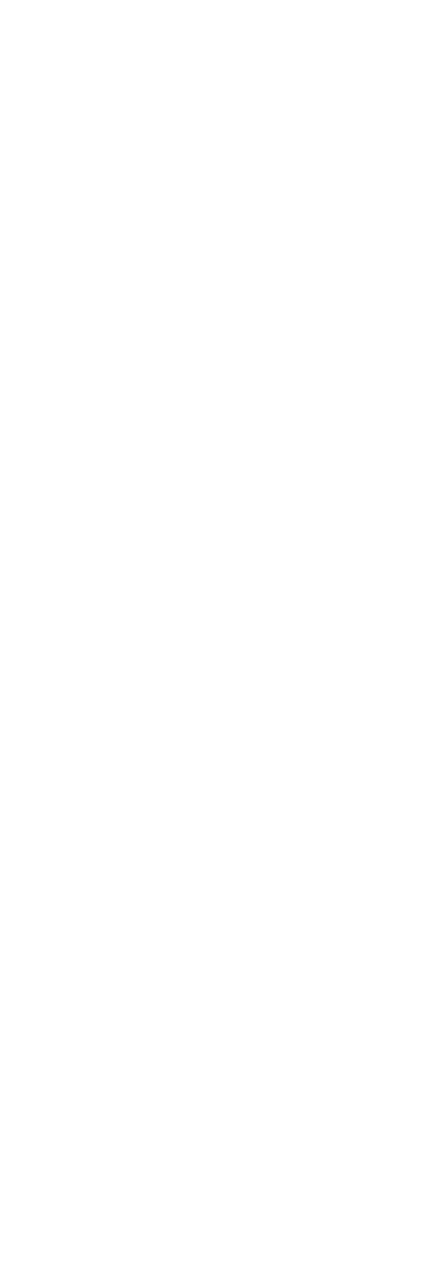
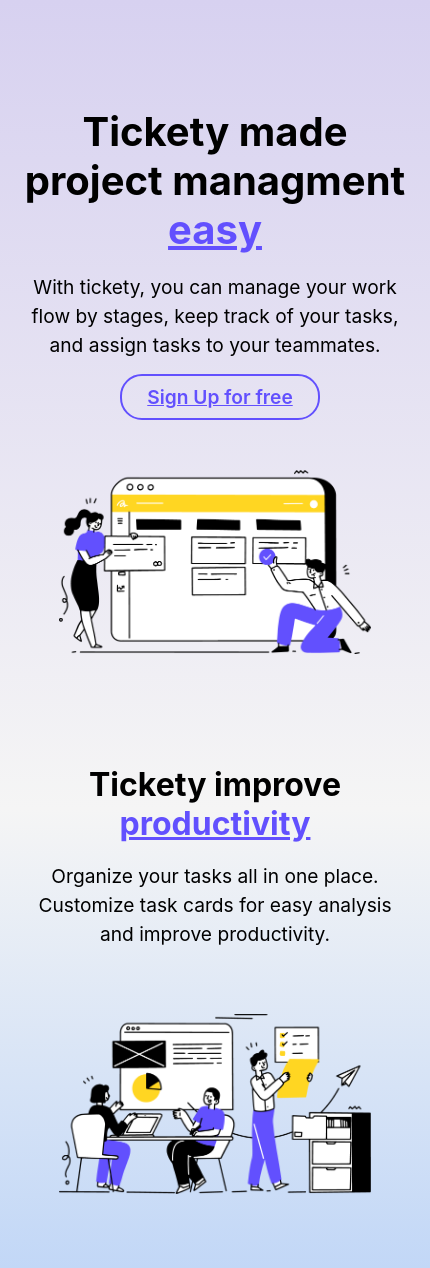
Before and after one commit to meimei-shih/meiys, a React (Create React App) app: page /tickety in a window 390 px wide. Before the commit this address had no page. Shown: the top 1268 px of the page, 430 px wide, since content can reach past the window. Before the commit the page ends 844 px from the top, so only its background shows below. Built offline with nearby package versions, Linux system fonts and the light colour scheme; the HTML template or start-up script is replaced by a standard one.

Commit message:
created router def, coming soon page & tickety splash page

```diff
--- a/src/App.tsx
+++ b/src/App.tsx
@@ -1,16 +1,11 @@
 import React from 'react';
-import { BrowserRouter as Router, Route, Routes } from 'react-router-dom';
-import ComingSoon from './screen/ComingSoon';
+import Router from './Router';
 import './App.css';
 
 const App: React.FC = () => {
   return (
     <div className='App'>
-      <Router>
-        <Routes>
-          <Route path="/" element={<ComingSoon />} />
-        </Routes>
-      </Router>
+      <Router />
     </div>
   );
 };
--- /dev/null
+++ b/src/Router.tsx
@@ -0,0 +1,17 @@
+import React from 'react';
+import { BrowserRouter, Route, Routes } from 'react-router-dom';
+import { ROUTE_DEFINITIONS } from './routeConfig';
+
+const Router: React.FC = () => {
+  return (
+    <BrowserRouter>
+      <Routes>
+        {Object.values(ROUTE_DEFINITIONS).map(({ path, element }) => (
+          <Route key={path} path={path} element={element} />
+        ))}
+      </Routes>
+    </BrowserRouter>
+  );
+};
+
+export default Router;
--- /dev/null
+++ b/src/routeConfig.tsx
@@ -0,0 +1,23 @@
+import ComingSoon from './screen/ComingSoon';
+import Tickety from './screen/Tickety';
+
+enum ROUTES {
+  HOME = 'HOME',
+  TICKETY = 'TICKETY',
+}
+
+interface RouteDefinition {
+  path: string;
+  element: React.ReactNode;
+}
+
+export const ROUTE_DEFINITIONS: Record<ROUTES, RouteDefinition> = {
+  [ROUTES.HOME]: {
+    path: '/',
+    element: <ComingSoon />,
+  },
+  [ROUTES.TICKETY]: {
+    path: '/tickety/*',
+    element: <Tickety />,
+  },
+}
--- a/src/screen/ComingSoon/ComingSoon.tsx
+++ b/src/screen/ComingSoon/ComingSoon.tsx
@@ -1,5 +1,5 @@
 import React from 'react';
-import underConstruction from '../../assets/images/under-construction.png';
+import underConstruction from 'src/assets/images/under-construction.png';
 import './ComingSoon.css';
 
 
--- /dev/null
+++ b/src/screen/Tickety/Routes.tsx
@@ -0,0 +1,18 @@
+import React from 'react';
+import { Route, Routes } from 'react-router-dom';
+import { ROUTE_DEFINITIONS } from './routeConfig';
+import './index.css';
+
+const Router: React.FC = () => {
+  return (
+    <div className="tickety-app-container">
+      <Routes>
+        {Object.values(ROUTE_DEFINITIONS).map(({ path, element }) => (
+          <Route key={path} path={path} element={element} />
+        ))}
+      </Routes>
+    </div>
+  );
+};
+
+export default Router;
--- /dev/null
+++ b/src/screen/Tickety/SplashPage.css
@@ -0,0 +1,185 @@
+.splash-page {
+    display: flex;
+    flex-direction: column;
+    justify-content: center;
+    align-items: center;
+    width: 100%;
+    min-height: calc(100vh - 60px);
+    padding: 0 20px;
+    background-color: var(--background-primary);
+    background: linear-gradient(180deg, var(--background-primary) 0%, #f5f5f5 60%, var(--background-secondary)100%);
+}
+
+/*-----------banner----------------------------------------------------------------*/
+
+.splash-page .banner {
+    display: flex;
+    flex-direction: row;
+    align-items: center;
+    max-width: 1300px;
+    margin-top: 150px;
+}
+
+.splash-page .banner-text {
+    width: 45%;
+    padding: 0 10px 0 110px;
+}
+
+.splash-page .banner-text h1 {
+    margin-bottom: 15px;
+    font-size: 2.5rem;
+}
+
+.splash-page .banner-text h1 span {
+    color: var(--text-primary);
+    text-decoration: underline;
+}
+
+.splash-page .banner-text p {
+    font-size: 1.2rem;
+    line-height: 1.8rem;
+    margin-bottom: 15px;
+}
+
+.splash-page .banner-sign-up-btn {
+    display: inline-block;
+    font-size: 1.2rem;
+    font-weight: 600;
+    line-height: 2rem;
+    color: var(--text-primary);
+    border: 2px solid var(--text-primary);
+    border-radius: 22px;
+    padding: 5px 25px;
+    margin-left: 10px;
+    transition: all 0.3s;
+}
+
+.splash-page .banner-sign-up-btn:hover {
+    background-color: var(--text-primary);
+    color: whitesmoke;
+}
+
+.splash-page .banner-img {
+    width: 55%;
+}
+
+.splash-page .banner-img img {
+    width: 100%;
+}
+
+/*-----------section one----------------------------------------------------------------*/
+
+.splash-page .section-one {
+    display: flex;
+    flex-direction: row-reverse;
+    align-items: center;
+    max-width: 1300px;
+    margin: 150px 0;
+    /* background-color: cornsilk; */
+}
+
+.splash-page .section-one-text {
+    width: 45%;
+    padding: 0 10px 0 70px;
+}
+
+.splash-page .section-one-text h2 {
+    margin-bottom: 15px;
+    font-size: 2rem;
+}
+
+.splash-page .section-one-text h2 span {
+    color: var(--text-primary);
+    text-decoration: underline;
+}
+
+.splash-page .section-one-text p {
+    font-size: 1.2rem;
+    line-height: 1.8rem;
+    margin-bottom: 15px;
+}
+
+.splash-page .section-one-img {
+    width: 55%;
+}
+
+.splash-page .section-one-img img {
+    width: 100%;
+}
+
+/* ------------------media query------------------ */
+
+/* Extra extra large */
+@media (max-width: 1400px) {}
+
+/* Extra large */
+@media (max-width: 1200px) {}
+
+
+/* Large */
+@media (max-width: 992px) {
+
+    /*-----------banner----------------------------------------------------------------*/
+
+    .splash-page .banner {
+        display: flex;
+        flex-direction: column;
+        margin-top: 60px;
+    }
+
+    .splash-page .banner-text {
+        width: 80%;
+        padding: 20px;
+        margin-bottom: 30px;
+        text-align: center;
+    }
+
+    .splash-page .banner-img {
+        width: 80%;
+    }
+
+    /*-----------section one----------------------------------------------------------------*/
+
+    .splash-page .section-one {
+        display: flex;
+        flex-direction: column;
+        margin-top: 60px;
+    }
+
+    .splash-page .section-one-text {
+        width: 80%;
+        padding: 20px;
+        margin-bottom: 30px;
+        text-align: center;
+    }
+
+    .splash-page .section-one-img {
+        width: 80%;
+    }
+
+}
+
+/* Medium */
+@media (max-width: 768px) {}
+
+/* small */
+@media (max-width: 576px) {
+
+    /*-----------banner----------------------------------------------------------------*/
+
+    .splash-page .banner-text {
+        width: 100%;
+        padding: 20px 0;
+        margin-bottom: 30px;
+        text-align: center;
+    }
+
+    /*-----------section one----------------------------------------------------------------*/
+
+    .splash-page .section-one-text {
+        width: 100%;
+        padding: 20px 0;
+        margin-bottom: 30px;
+        text-align: center;
+    }
+}
--- /dev/null
+++ b/src/screen/Tickety/SplashPage.tsx
@@ -0,0 +1,33 @@
+import { NavLink } from 'react-router-dom';
+import TicketyFlowImage from 'src/assets/images/tickety-flow.png';
+import TicketyTeamImage from 'src/assets/images/tickety-team.png';
+import { getTicketyPath } from './routeConfig';
+import './SplashPage.css';
+
+const SplashPage: React.FC = () => {
+  return (
+    <div className='splash-page'>
+      <div className='banner'>
+          <div className='banner-text'>
+          <h1>Tickety made project managment <span>easy</span></h1>
+          <p>With tickety, you can manage your work flow by stages, keep track of your tasks, and assign tasks to your teammates.</p>
+          <NavLink className='banner-sign-up-btn' to={getTicketyPath('TICKETY_SIGNUP_PAGE')}>Sign Up for free</NavLink>
+          </div>
+          <div className='banner-img'>
+          <img src={TicketyFlowImage} alt='Kanban board illustration'></img>
+          </div>
+      </div>
+      <div className='section-one'>
+          <div className='section-one-text'>
+          <h2>Tickety improve <span>productivity</span></h2>
+          <p>Organize your tasks all in one place. Customize task cards for easy analysis and improve productivity.</p>
+          </div>
+          <div className='section-one-img'>
+          <img src={TicketyTeamImage} alt='Team work illustration'></img>
+          </div>
+      </div>
+    </div>
+  )
+}
+
+export default SplashPage;
--- /dev/null
+++ b/src/screen/Tickety/index.css
@@ -0,0 +1,15 @@
+.tickety-app-container {
+  --text-primary: #6250fe;
+  --text-primary-opacity: rgba(98, 80, 254, 0.1);
+  --text-grey: #6d6d6d;
+  /* --text-secondary: #000000; */
+  /* --text-success: #000000; */
+  /* --text-danger: #000000; */
+  --background-primary: #d7d1f0;
+  --background-secondary: #b9d2f7;
+  --background-light-grey: rgba(201, 201, 201, 0.2);
+  --background-dashboard: #bbb8d5;
+  /* --background-navbar: #4169a0; */
+  --background-navbar: #544d93;
+  --border-input-box: #ababab;
+}
--- /dev/null
+++ b/src/screen/Tickety/index.ts
@@ -0,0 +1 @@
+export { default } from './Routes';
--- /dev/null
+++ b/src/screen/Tickety/routeConfig.tsx
@@ -0,0 +1,29 @@
+import SplashPage from './SplashPage';
+import ComingSoon from '../ComingSoon';
+
+export enum TICKETY_ROUTES {
+  TICKETY_SPLASH_PAGE = 'TICKETY_SPLASH_PAGE',
+  TICKETY_SIGNUP_PAGE = 'TICKETY_SIGNUP_PAGE',
+}
+
+export type TicketyRoute = keyof typeof TICKETY_ROUTES;
+
+interface RouteDefinition {
+  path: string;
+  element: React.ReactNode;
+}
+
+export const ROUTE_DEFINITIONS: Record<TICKETY_ROUTES, RouteDefinition> = {
+  [TICKETY_ROUTES.TICKETY_SPLASH_PAGE]: {
+    path: '/',
+    element: <SplashPage />,
+  },
+  [TICKETY_ROUTES.TICKETY_SIGNUP_PAGE]: {
+    path: '/signup',
+    element: <ComingSoon />,
+  },
+}
+
+export const PARENT_ROUTE = '/tickety';
+
+export const getTicketyPath = (ticketyRoute: TicketyRoute) => `${PARENT_ROUTE}${ROUTE_DEFINITIONS[ticketyRoute].path}`;
--- a/tsconfig.json
+++ b/tsconfig.json
@@ -1,5 +1,6 @@
 {
   "compilerOptions": {
+    "baseUrl": ".",
     "target": "es5",
     "lib": [
       "dom",
```
Also changed, not shown: src/assets/images/tickety-flow.png (added), src/assets/images/tickety-team.png (added).
